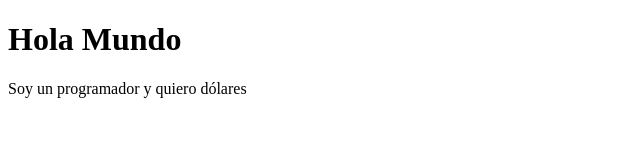
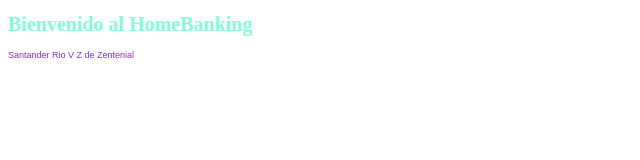
Before and after one commit to djseeba173/Clase_HTML_ITBA, a plain HTML site: page index.html in a window 1280 px wide. Shown: the whole page, without its empty margins (0-640 px from the left). Drawn offline with Linux system fonts and the light colour scheme.

Commit message:
agregado estilos

```diff
--- a/index.html
+++ b/index.html
@@ -4,10 +4,11 @@
         <meta charset="UTF-8">
         <meta http-equiv="X-UA-Compatible" content="IE=edge">
         <meta name="viewport" content="width=device-width, initial-scale=1.0">
+        <link rel="stylesheet" href="stylesheet.css">
         <title>Document</title>
     </head>
     <body>
-        <h1> Hola Mundo </h1>
-        <p> Soy un programador y quiero dólares </p>
+        <h1 class="titulo"> Bienvenido al HomeBanking </h1>
+        <p class="textito" >  Santander Rio V Z de Zentenial </p>
     </body>
 </html>
--- /dev/null
+++ b/stylesheet.css
@@ -0,0 +1,11 @@
+.titulo{
+    font-family: 'Times New Roman', Times, serif;
+    font-size: 20px;
+    color: aquamarine;
+}
+
+.textito{
+    font-family:Arial, Helvetica, sans-serif;
+    font-size: 9px;
+    color: blueviolet;
+}
```
